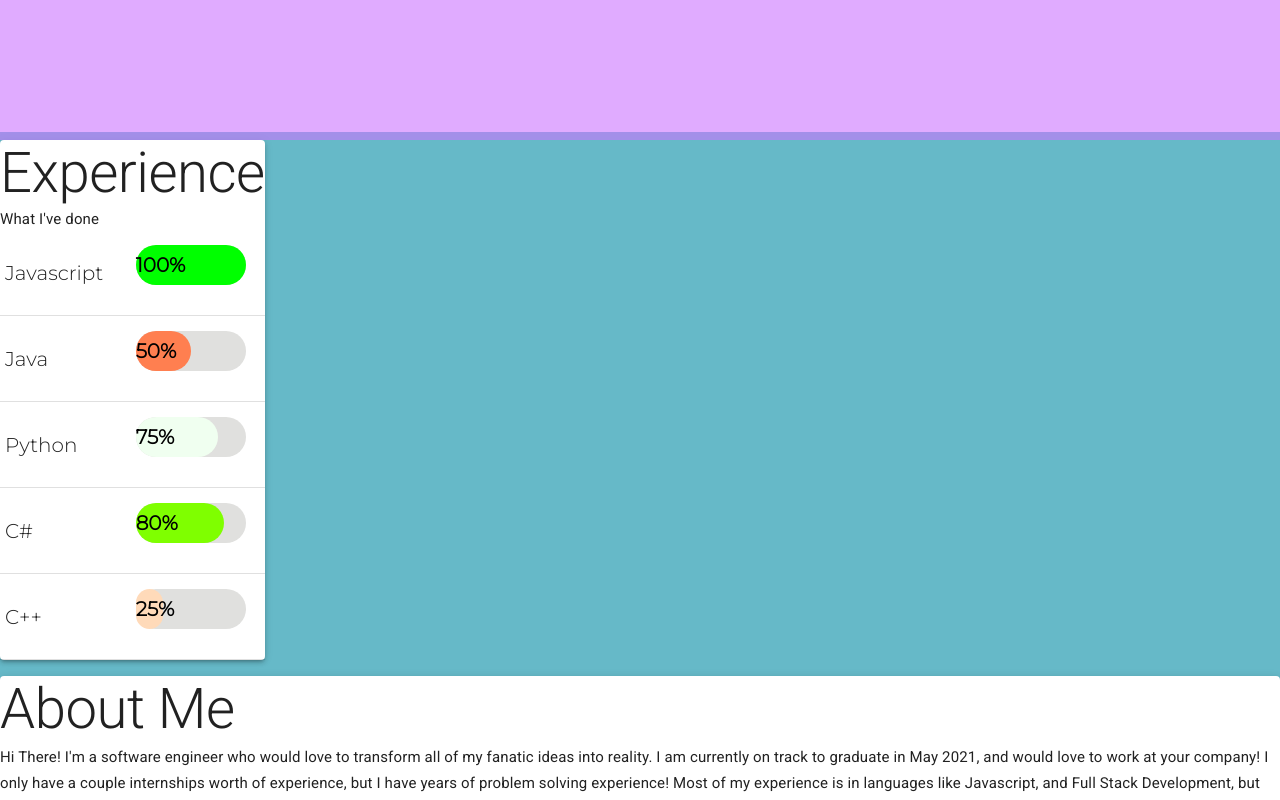
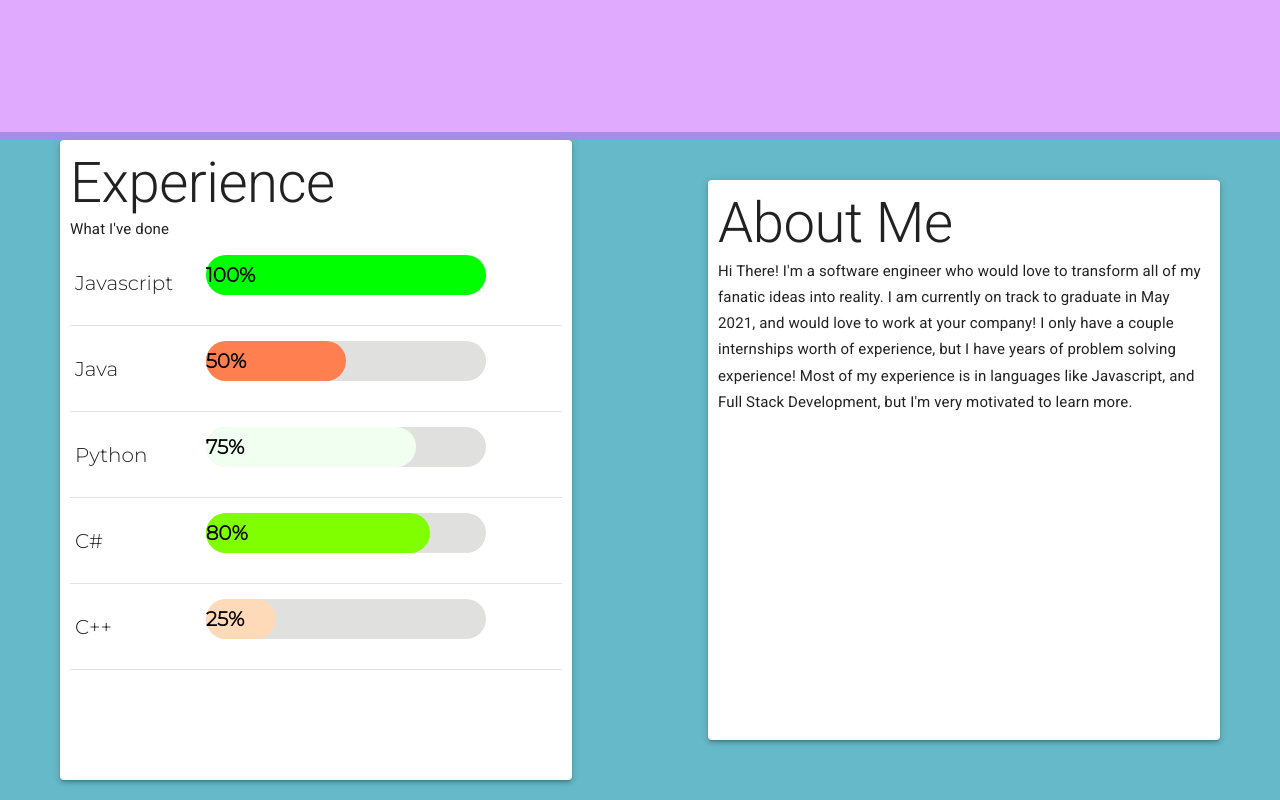
Before and after one commit to athammana/portfolio, a React (Create React App) app: page / in a window 1280 px wide. Shown: the part 660-1460 px from the top of the page. Built offline with nearby package versions, Linux system fonts and the light colour scheme.

Commit message:
playing around might give up

```diff
--- a/package.json
+++ b/package.json
@@ -6,6 +6,7 @@
   "dependencies": {
     "@material-ui/core": "^4.11.0",
     "@material-ui/icons": "^4.9.1",
+    "@material-ui/styles": "^4.10.0",
     "@testing-library/jest-dom": "^4.2.4",
     "@testing-library/react": "^9.3.2",
     "@testing-library/user-event": "^7.1.2",
--- a/src/components/About.js
+++ b/src/components/About.js
@@ -1,13 +1,26 @@
 import React from "react";
 import SkillsTable from './SkillsTable';
-import {Grid, Typography, Paper} from '@material-ui/core'
+import { Grid, Typography, Paper } from '@material-ui/core'
+import { withStyles } from '@material-ui/core/styles';
 // import { Button } from 'react-scroll';
 // import ReactDOM from 'react-dom';
+import GridBase from "@material-ui/core/Grid";
 
+const styles = theme => ({
+  root: {
+    flexGrow: 1,
+  },
+  paper: {
+    padding: theme.spacing.unit * 2,
+    textAlign: 'center',
+    color: theme.palette.text.secondary,
+  },
+});
 class About extends React.Component{
 
   constructor(props) {
     super(props);
+
 
     this.state = {
       pieData: [
@@ -20,6 +33,8 @@ class About extends React.Component{
     };
   }
 
+
+
   // break() {
   //   console.log(ReactDOM.unmountComponentAtNode(ReactDOM.findDOMNode(SkillsTable)));
   // }
@@ -29,9 +44,9 @@ class About extends React.Component{
       <section id='about'>
         <div id='aboutbg' className='about-background'/>
         {/* <div className='about-content'> */}
-        <Grid container spacing={2}>
+        <Grid container direction='row' justify='space-around' alignItems="center" spacing={2}>
           <Grid item s={12} m={4}>
-            <Paper elevation={3}>
+            <Paper style={{ height: '80vh', width: '40vw', padding: '10px' }} elevation={3}>
             <Typography variant='h2'>
               Experience
             </Typography>
@@ -41,9 +56,9 @@ class About extends React.Component{
             <SkillsTable />
           </Paper>
           </ Grid>
-          <Grid item s={12} m={4} l={4} xl={4}>
+          <Grid item s={6}>
           {/* <div className='right-card card container'> */}
-          <Paper elevation={3}>
+            <Paper style={{ height: '70vh', width: '40vw', padding: '10px' }} elevation={3}>
             {/* <h1 style={{textAlign: 'center'}}> */}
                 <Typography variant='h2'>About Me</Typography>
 
```
